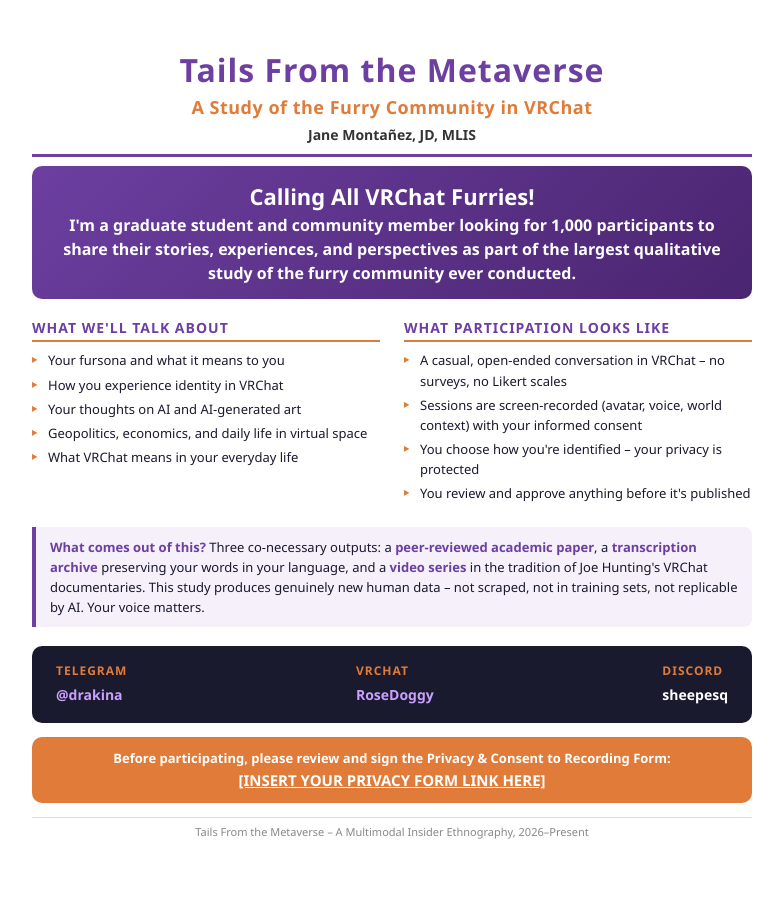
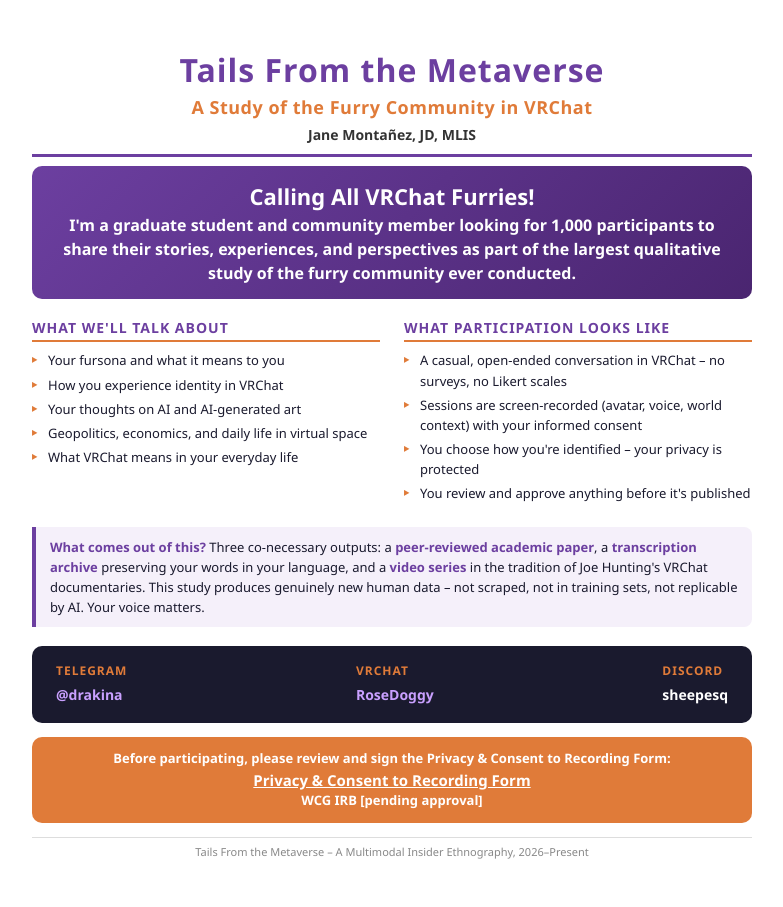
Before and after one commit to janemontanez/janemontanez.net, a Jekyll site: the page built from tails.html, in a window 1280 px wide. Shown: the whole page, without its empty margins (248-1031 px from the left). Built offline with Jekyll 4.4.1, drawn with Linux system fonts in a browser that asks for light colours.

Commit message:
Add Qualtrics privacy form link and WCG IRB notice to tails page

```diff
--- a/tails.html
+++ b/tails.html
@@ -247,7 +247,8 @@ permalink: /tails/
 
 <div class="consent-bar">
   <p>Before participating, please review and sign the Privacy &amp; Consent to Recording Form:</p>
-  <a href="[INSERT YOUR PRIVACY FORM LINK HERE]">[INSERT YOUR PRIVACY FORM LINK HERE]</a>
+  <a href="https://qualtricsxm7ddy7hnby.qualtrics.com/jfe/form/SV_0dBXqBku9O4MdQa">Privacy &amp; Consent to Recording Form</a>
+  <p class="irb-notice">WCG IRB [pending approval]</p>
 </div>
 
 <div class="footer">
```
